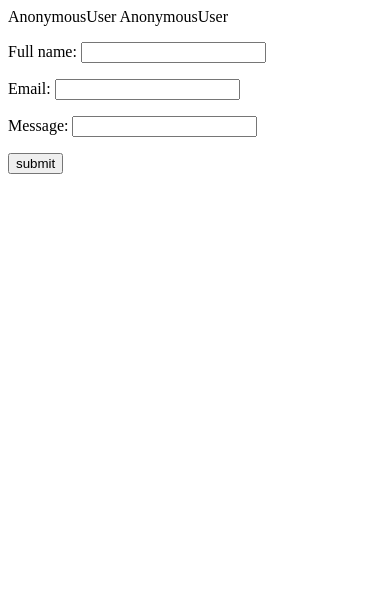
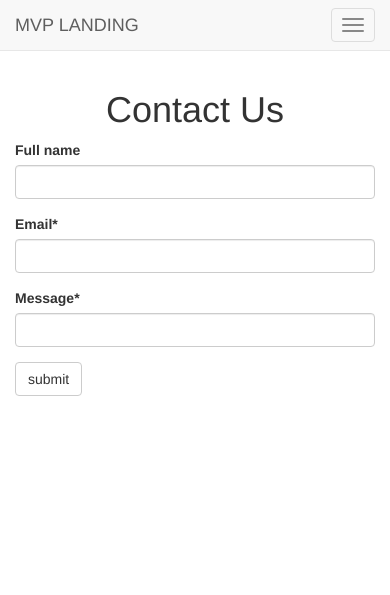
Before and after one commit to Vigopro/gvg, a Django app: page /contact/ in a window 390 px wide. Shown: the top 595 px of the page. Before the commit the page ends 174 px from the top, so only its background shows below. Run offline with Django 3.2, Linux system fonts and the light colour scheme; some libraries are stand-ins or nearby versions.

Commit message:
Styling MVP Landing Part 2

```diff
--- a/newsletter/templates/base.html
+++ b/newsletter/templates/base.html
@@ -31,13 +31,6 @@
     <div class="container">
     {% block jumbotron %}
 
-  <!-- Main component for a primary marketing message or call to action -->
-  <div class="jumbotron">
-  {% block jumbotron_content %}
-
-  {% endblock %}
-  </div>
-
     {% endblock %}
 
     {% block content %}
--- a/newsletter/templates/forms.html
+++ b/newsletter/templates/forms.html
@@ -1,8 +1,19 @@
-<h1>{{ title }}</h1>
-{{ user }}
-{{ request.user }}
+{% extends "base.html" %}
+{% load crispy_forms_tags %}
+
+
+{% block content %}
+
+<div class="row">
+<div class="col-sm-6 col-sm-offset-3">
+{% if title%}
+	<h1 class="{% if title_align_center %}text-align-center{% endif %}">{{ title }}</h1>
+{% endif %}
 <form method = "POST" action="">
 	{% csrf_token%}
-	{{ form.as_p }}  <!--вертикальное расположение as_p -->
-<input type='submit' value='submit'/>
+	{{ form|crispy }}  <!--вертикальное расположение as_p -->
+<input class="btn btn-default" type='submit' value='submit'/>
 </form>
+</div>
+</div>
+{% endblock %}
--- a/newsletter/templates/home.html
+++ b/newsletter/templates/home.html
@@ -7,7 +7,9 @@
 {% block style %}{% endblock %}
 </style>
 
-{% block jumbotron_content %}
+{% block jumbotron %}
+<div class="jumbotron">
+
 	<div class="row">
 		<div class="col-sm-6">
 			<h1>Hello dudes !!!</h1>
@@ -19,6 +21,7 @@
 		</div>
 			<div class="col-sm-6" style="background-color:black;height:300px;">
 
+			</div>
 	</div>
 </div>
     {% endblock %}
--- a/newsletter/views.py
+++ b/newsletter/views.py
@@ -25,6 +25,8 @@ def home(request):
 
 
 def contact(request):
+	title = 'Contact Us'
+	title_align_center = True
 	form = ContactForm(request.POST or None)
 	if form.is_valid():
 #		for key, value in form.cleaned_data.items():
@@ -50,6 +52,8 @@ def contact(request):
 
 	context = {
 		"form": form,
+		"title": title,
+		"title_align_center": title_align_center,
 	}
 
 	return render(request, "forms.html", context)
```
Lines whose indentation alone changed are shown as unchanged.
